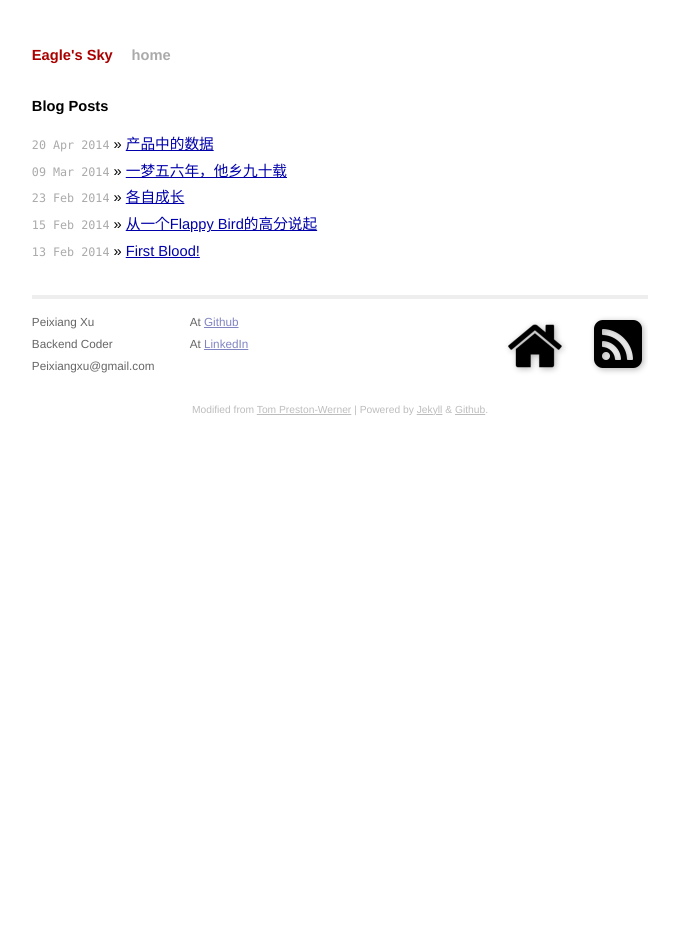
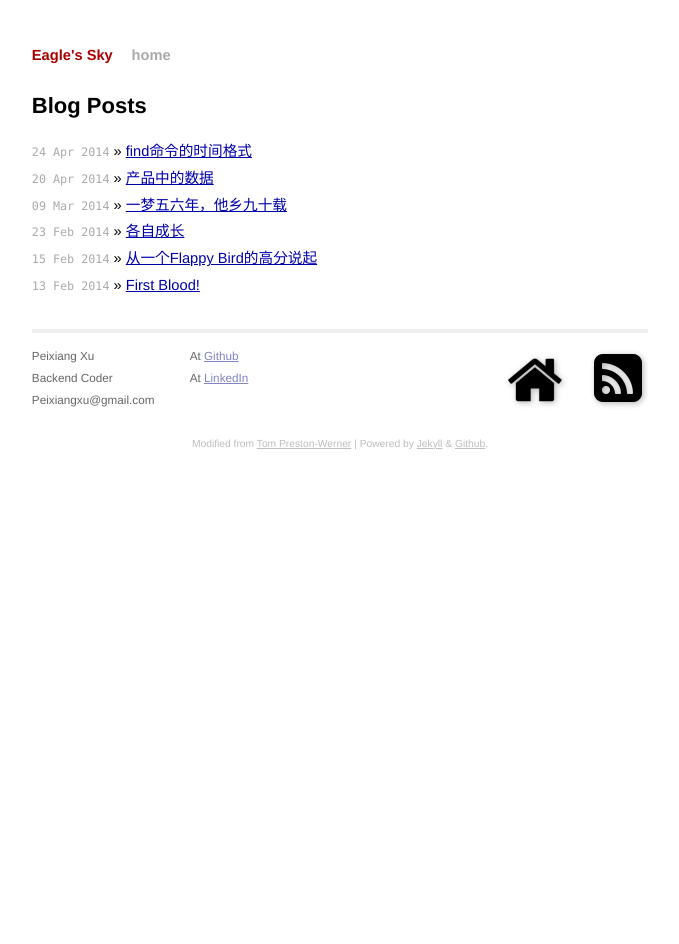
Before and after one commit to xupeixiang/xupeixiang.github.io, a Jekyll site: the page built from index.html, in a window 1280 px wide. Shown: the whole page, without its empty margins (300-979 px from the left). Built offline with Jekyll 4.4.1, drawn with Linux system fonts in a browser that asks for light colours; Markdown is read by kramdown in place of the engine named in the settings; part of the change alters nothing that is shown.

Commit message:
add new blog to test code highlight

```diff
--- /dev/null
+++ b/_posts/2014-4-24-time-format-in-find-command.markdown
@@ -0,0 +1,80 @@
+---
+layout: post
+title: find命令的时间格式
+---
+
+最近在熟悉数据的过程中，开始较多的使用<span id='edu'>find</span>命令,发现这确实是个文件查询的利器，再和<span id='edu'>xargs</span>或者<span id='edu'>exec</span>命令一起使用更是如虎添翼。
+
+然后今天遇到一个关于find的<span id='edu'>时间格式</span>的小问题:<span id='edu'>到底find是怎么划分时间的</span>。
+
+以常用的mtime为例，手册里面的介绍很简单：
+<pre>
+-mtime n
+    File’s data was last modified n*24 hours ago.  See the comments for -atime to understand how rounding affects the interpretation of file modification times.
+-atime n
+    File  was  last accessed n*24 hours ago.  When find figures out how many 24-hour periods ago the file was last accessed, any fractional part is ignored, so to match -atime +1, a file has to have been accessed at least two days ago.
+</pre>
+恕我愚钝，看得似懂非懂的，而且记得是有正负号和不带符号的，这里什么都没说，略坑。然后看了几篇blog，发现一堆说法，也不知道哪个是对的，于是用手头的几个文件做了个实验。
+
+环境
+==========
+<pre>
+$ ll
+-rw-r--r-- 1 pxu pxu 6.1K Apr 23 10:15 24-48.py
+-rw-r--r-- 1 pxu pxu  14K Apr 22 06:53 48-72.py
+-rw-rw-r-- 1 pxu pxu 5.5K Apr 21 11:53 72-96.py
+-rwxr-xr-x 1 pxu pxu  11K Apr 21 02:42 72-96.py
+$ date
+Thu Apr 24 12:25:15 GMT 2014
+</pre>
+为了方便观察，我已经把文件的的名字修改为了修改距离现在的时间，比如24-48表示是距离现在24h以上48h以下修改的。
+
+步骤
+===========
+下面就开始尝试吧：
+<pre>
+$ find . -type f -mtime -1
+(null)
+$ find . -type f -mtime 1
+./24-48.py
+$ find . -type f -mtime +1
+./72-96.py
+./48-72.py
+./72-96.py
+</pre>
+似乎可以总结为:
+
++  -1表示距离现在24小时以内修改的文件
++  1 表示距离现在24小时到48小时内修改的文件
++  +1表示距离现在超过48小时内的所有文件
+
+那么是不是这样呢，可以扩大区间继续实验：
+<pre>
+$ find . -type f -mtime -2
+./24-48.py
+$ find . -type f -mtime 2
+./48-72.py
+$ find . -type f -mtime +2
+./72-96.py
+./72-96.py
+</pre>
+确实，-2，2，+2分别表示48小时以内，48小时内72小时，72小时以上修改过的文件。
+
+结论
+==========
+所以从数学的角度来说可以给出一个非常严谨的公式
+<pre>
+-n --> [ 0, 24 * n )
+ n --> [ 24 * n, 24 * (n + 1))
++n --> [ 24 * (n + 1), + ∞ ）
+</pre>
+
+这个设计的<span id='edu'>完美之处</span>在于对于固定的n，正负号和不带符号的三种形式<span id='edu'>把从当前时刻到过去的整个时间段划分为了三部分</span>，顺序依次是<span id='edu'>负号、不带符号和正号</span>。
+这个设计的<span id='edu'>坑爹之处</span>在于，当你使用<span id='edu'>mtime +1</span>的时候，会习惯性地<span id='edu'>错误的以为是24小时之前的</span>。如果不支持不带符号的参数，只有正负号来，就容易理解了，-1是24以内，+1是24小时以外。我猜测之所以支持不带符号的参数，主要是因为人们经常去取某一天修改的文件，虽然也可以同时用负号和正号来表示，比如：
+<pre>
+$ find . -type f -mtime 2
+./48-72.py
+$ find . -type f -mtime -3 -mtime +1
+./48-72.py
+</pre>
+虽然这样很难理解，2居然是48小时到72小时，习惯中认为是第三天了，因为2在大家通常的意识是<span id='edu'>一个时间点，而不是一个时间段</span>。
--- a/css/desert.css
+++ b/css/desert.css
@@ -1,5 +1,5 @@
 /* desert scheme ported from vim to google prettify */
-pre.prettyprint { white-space: pre-wrap; display: block; background-color: #333; padding-left:18px; padding-top:5px; padding-bottom:5px; border-radius:5px; padding-right:10px;}
+pre.prettyprint { white-space: pre-wrap; display: block; background-color: #333; padding-left:25px; padding-top:5px; padding-bottom:5px; border-radius:5px; padding-right:10px;}
 pre .nocode { background-color: none; color: #000 }
 pre .str { color: #ffa0a0 } /* string  - pink */
 pre .kwd { color: #f0e68c; font-weight: bold }
--- a/css/screen.css
+++ b/css/screen.css
@@ -27,9 +27,18 @@ h1, h2, h3, h4, h5, h6 {
 }
 
 h1 {
+  font-size:150%;
+  font-weight: bold;
   margin-bottom: 1em;
+  margin-top: 1em;
 }
 
+h2 {
+  font-size:120%;
+  font-weight: bold;
+  margin-bottom: 1em;
+  margin-top: 1em;
+}
 p {
   margin: 1em 0;
 }
```
